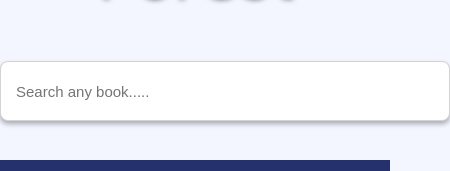
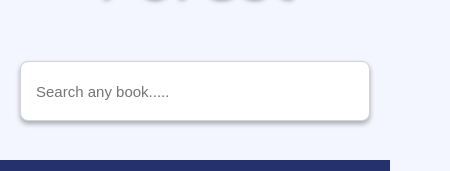
Before and after one commit to salmanhaider14/book-app, a Next.js app: page / in a window 390 px wide. Shown: the part 167-338 px from the top of the page, 450 px wide, since content can reach past the window. Built offline with nearby package versions, Linux system fonts and the light colour scheme; no server answers; a web font is replaced by a local one.

Commit message:
fifth commit

```diff
--- a/pages/[book].js
+++ b/pages/[book].js
@@ -71,7 +71,6 @@ const DetailsPage = () => {
         </p>
       </div>
 
-      <footer>
       <div className="footer-container">
         <div className="social">
           <FaFacebook className="icon" />
@@ -82,7 +81,6 @@ const DetailsPage = () => {
 
         <h1>Copyright @ 2022 Salman Haider</h1>
       </div>
-      </footer>
     </div>
   );
 };
--- a/styles/globals.css
+++ b/styles/globals.css
@@ -198,3 +198,9 @@ body {
   color: white;
   font-size: 25px;
 }
+
+@media all and (max-width: 700px) {
+  .searchbox {
+    width: 350px;
+  }
+}
```
Lines whose indentation alone changed are shown as unchanged.
